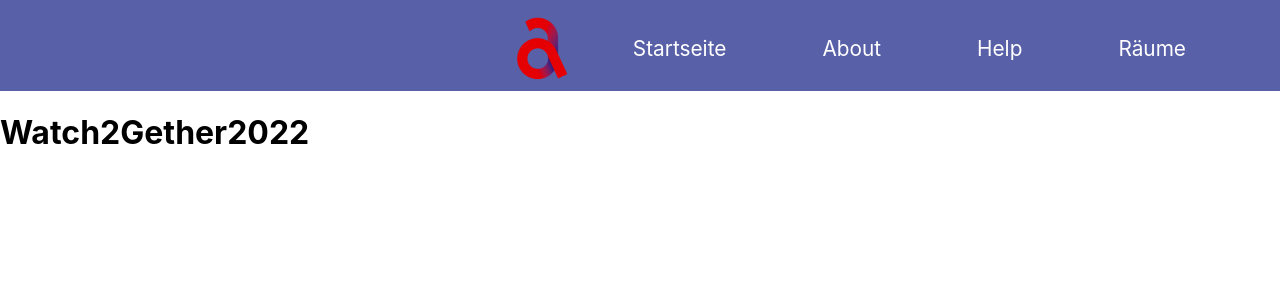
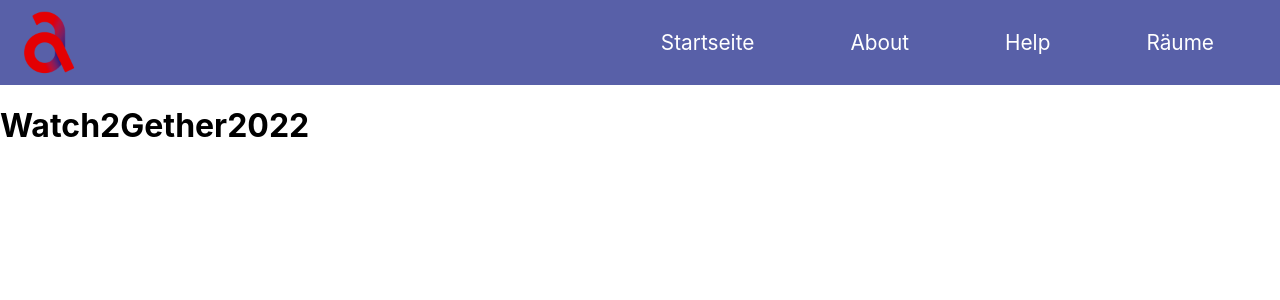
Before and after one commit to sttogrot/w2g2022, a React (Create React App) app in the folder w2g2022/: page / in a window 1280 px wide. Shown: the top 300 px of the page. Built offline with nearby package versions, Linux system fonts and the light colour scheme.

Commit message:
Css und fetch
habe den gescheiterten fetch versuch , den ich mitten drine im coden aufgegeben habe drin gelassen

```diff
--- a/w2g2022/src/components/navbar/Navbar.js
+++ b/w2g2022/src/components/navbar/Navbar.js
@@ -1,6 +1,6 @@
 import hsalogo from "./hsalogo.png";
 import React from "react";
-import { Nav, NavLink, NavMenu1, NavMenu2 }
+import { Nav, NavLink, NavMenu }
   from "./NavbarElements";
 
 
@@ -9,12 +9,12 @@ const Navbar = () => {
   return (
     <>
       <Nav>
-        <NavMenu1>
+        <NavMenu>
           <NavLink to="/index" >
           <img src={hsalogo} alt="hsalogo" height={64} />
         </NavLink>
-        </NavMenu1>
-        <NavMenu2 className="nav-menue">
+        </NavMenu>
+        <NavMenu className="nav-menue">
           <NavLink to="/index" activeStyle>
             Startseite
           </NavLink>
@@ -27,7 +27,7 @@ const Navbar = () => {
           <NavLink to="/Room" activeStyle>
             Räume
           </NavLink>
-        </NavMenu2>
+        </NavMenu>
       </Nav>
     </>
   );
--- a/w2g2022/src/components/navbar/NavbarElements.js
+++ b/w2g2022/src/components/navbar/NavbarElements.js
@@ -6,8 +6,7 @@ export const Nav = styled.nav`
   background: #5860a8;
   height: 85px;
   display: flex;
-  justify-content:flex-end;
-  padding: 0.2rem calc((100vw - 1000px) / 20);
+  justify-content: space-between;
   z-index: 12;
 `;
 
@@ -38,20 +37,10 @@ export const Bars = styled(FaBars)`
   }
 `;
 
-export const NavMenu1 = styled.div`
-
-height: 85px;
-display: flex;
-justify-content:flex-start;
-align-items: center;
-padding: 0.2rem calc((100vw - 1000px) / 20);
-z-index: 12;
+export const NavMenu = styled.div`
+  height: 85px;
+  display: flex;
+  justify-content:flex-start;
+  align-items: center;
+  z-index: 12;
 `;
-export const NavMenu2 = styled.div`
-height: 85px;
-display: flex;
-justify-content:flex-end;
-align-items: center;
-padding: 0.2rem calc((100vw - 1000px) / 20);
-z-index: 12;
-`;
```
Also changed, not shown: w2g2022/src/components/User/getUserFetch.js (added, +15 -0 lines).
